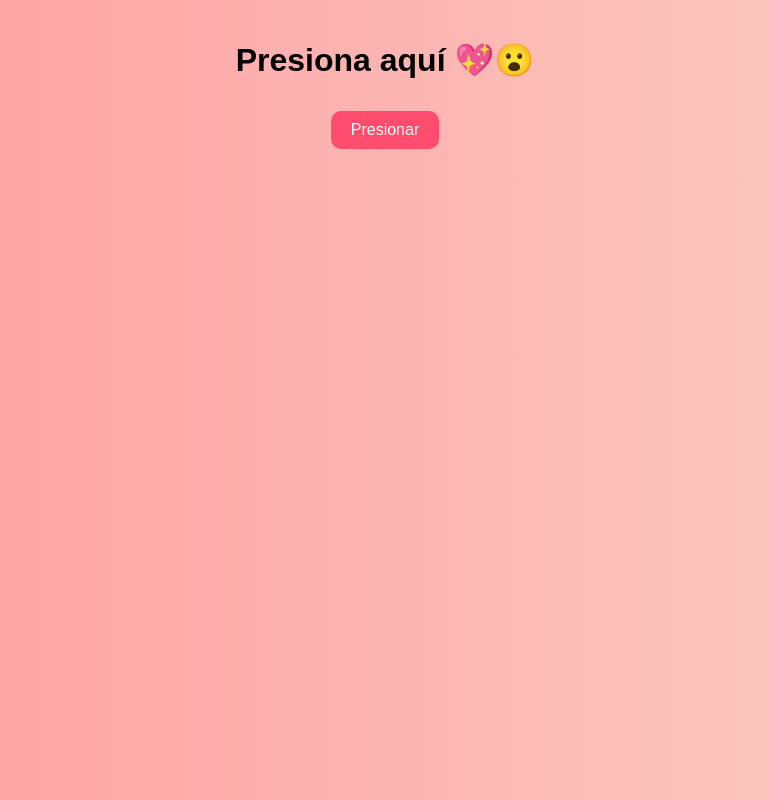
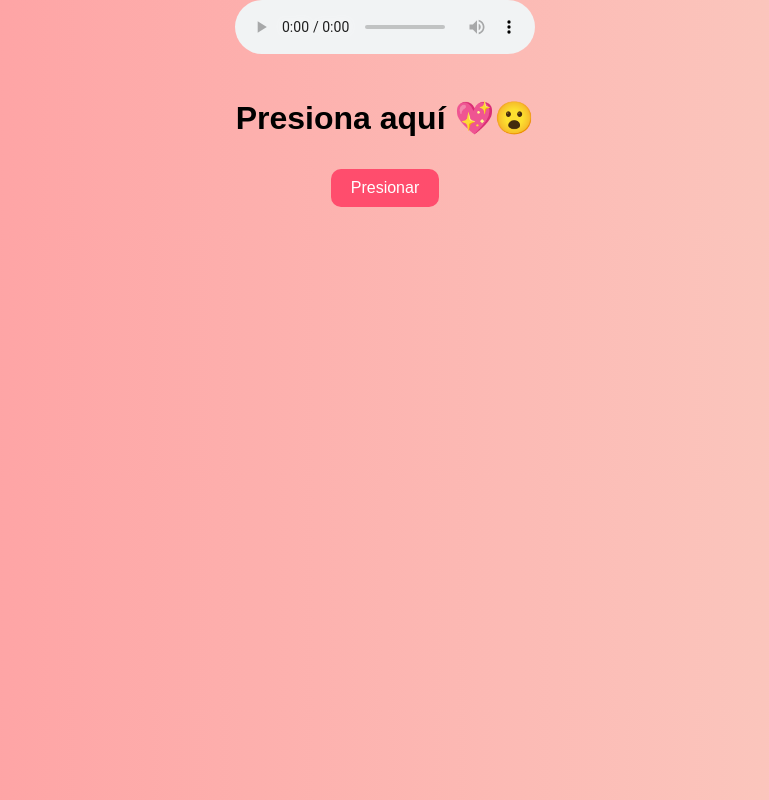
Before and after one commit to angz117/teamomia, a plain HTML site: page index.html in a window 1280 px wide. Shown: the whole page, without its empty margins (255-1024 px from the left). Drawn offline with Linux system fonts and the light colour scheme.

Commit message:
index.html

```diff
--- a/index.html
+++ b/index.html
@@ -53,10 +53,10 @@
     </style>
 </head>
 <body>
-    <audio id="musica" loop autoplay>
-        <source src="Yukun - AQUÍ ESTARÉ.mp3" type="audio/mpeg">
-        Tu navegador no soporta el audio.
-    </audio>
+    <audio controls autoplay loop>
+    <source src="Yukun - AQUÍ ESTARÉ.mp3" type="audio/mpeg">
+    Tu navegador no soporta audio.
+</audio>
 
     <div class="container" id="inicio">
         <h1>Presiona aquí 💖😮</h1>
```
